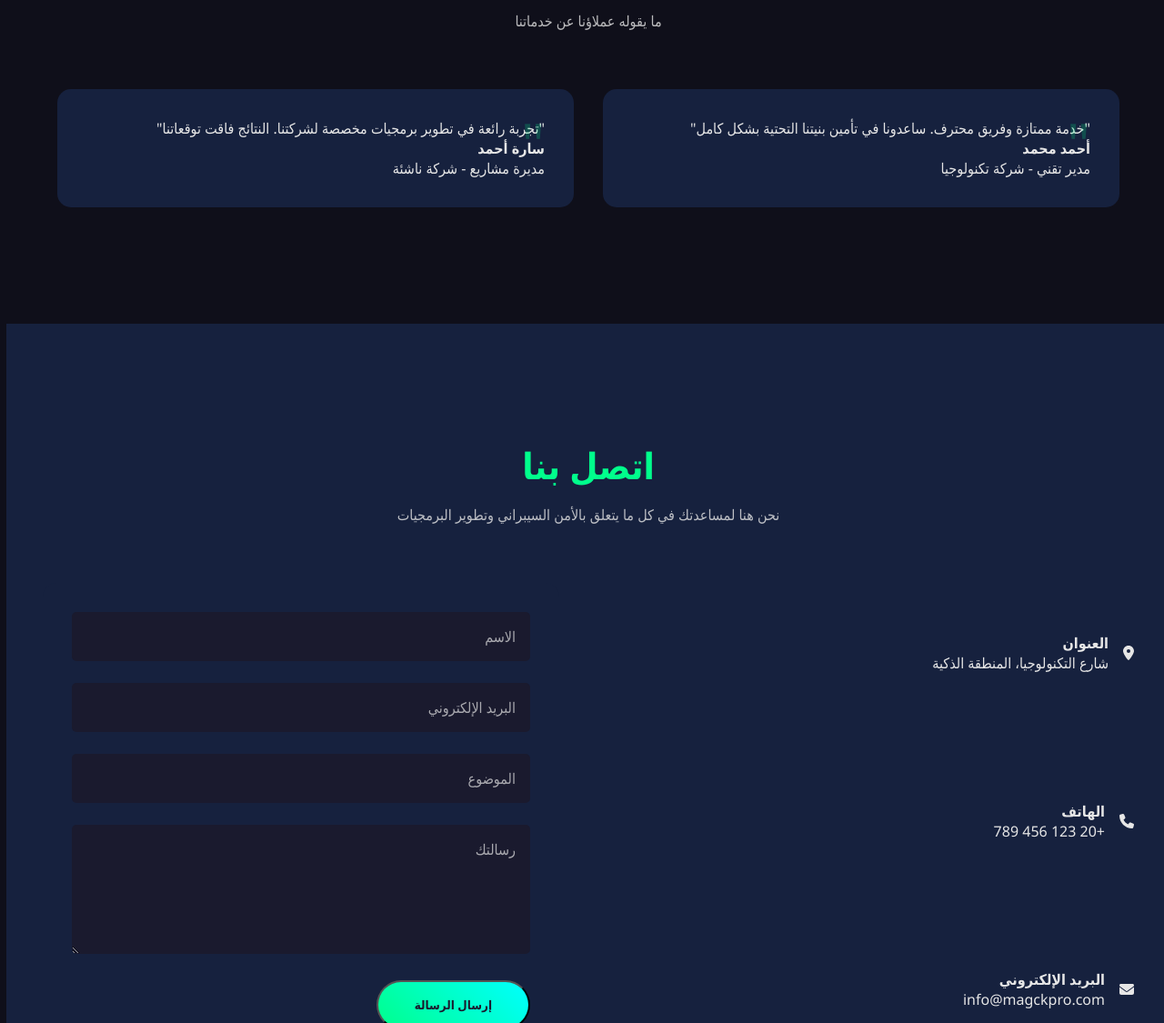
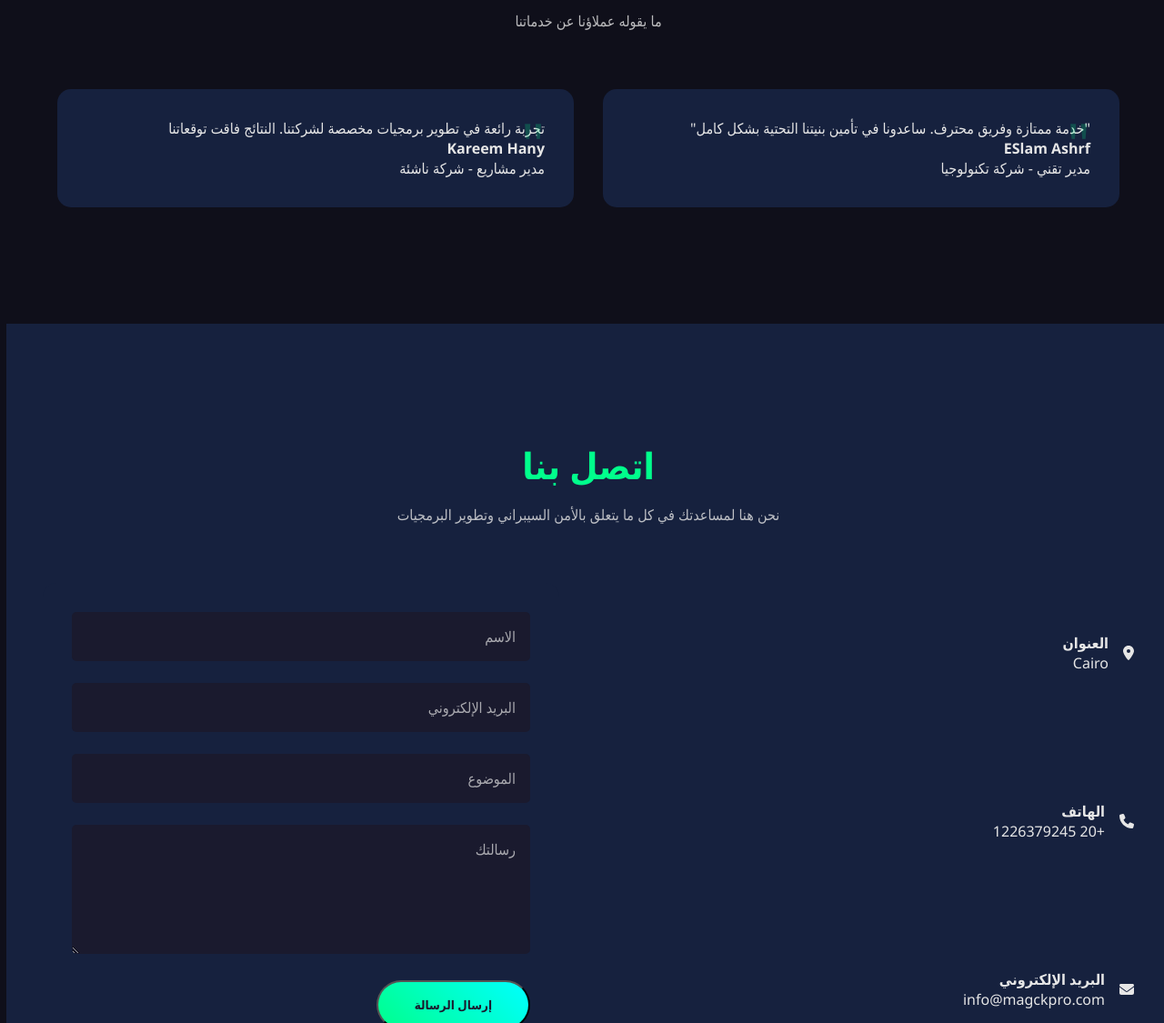
Before and after one commit to Magckpro/Magckpro.github.io, a plain HTML site: page index.html in a window 1280 px wide. Shown: the part 1800-2925 px from the top of the page at 91% size. Drawn offline with Linux system fonts and the light colour scheme.

Commit message:
Update index.html

```diff
--- a/index.html
+++ b/index.html
@@ -420,13 +420,13 @@
         <div class="testimonials-grid">
             <div class="testimonial-card">
                 <p>"خدمة ممتازة وفريق محترف. ساعدونا في تأمين بنيتنا التحتية بشكل كامل"</p>
-                <h4>أحمد محمد</h4>
+                <h4>ESlam Ashrf</h4>
                 <p>مدير تقني - شركة تكنولوجيا</p>
             </div>
             <div class="testimonial-card">
-                <p>"تجربة رائعة في تطوير برمجيات مخصصة لشركتنا. النتائج فاقت توقعاتنا"</p>
-                <h4>سارة أحمد</h4>
-                <p>مديرة مشاريع - شركة ناشئة</p>
+                <p> تجربة رائعة في تطوير برمجيات مخصصة لشركتنا. النتائج فاقت توقعاتنا </p>
+                <h4>Kareem Hany </h4>
+                <p>مدير مشاريع - شركة ناشئة</p>
             </div>
         </div>
     </section>
@@ -443,14 +443,14 @@
                     <i class="fas fa-map-marker-alt"></i>
                     <div>
                         <h4>العنوان</h4>
-                        <p>شارع التكنولوجيا، المنطقة الذكية</p>
+                        <p>Cairo</p>
                     </div>
                 </div>
                 <div class="contact-item">
                     <i class="fas fa-phone"></i>
                     <div>
                         <h4>الهاتف</h4>
-                        <p>+20 123 456 789</p>
+                        <p>+20 1226379245</p>
                     </div>
                 </div>
                 <div class="contact-item">
```
